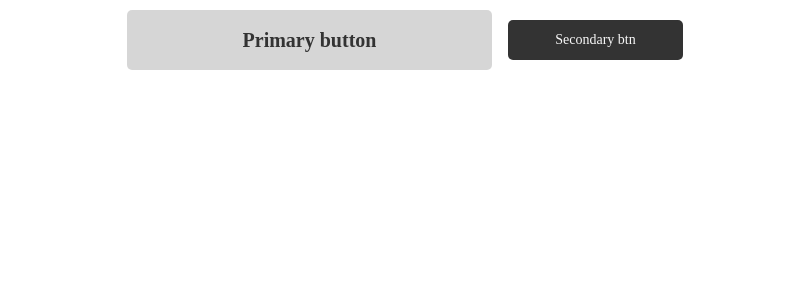
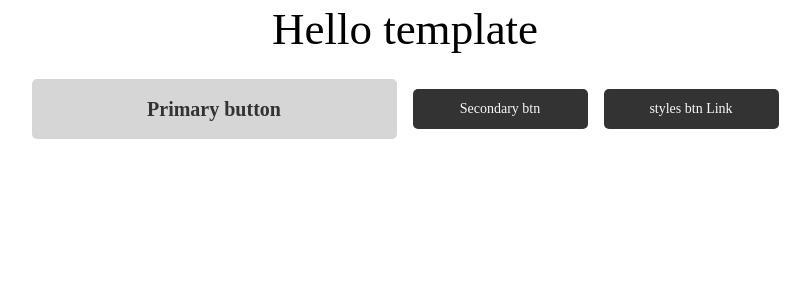
Before and after one commit to ZhuravelAndreyVladimirov/next-template, a Next.js app: page / in a window 1280 px wide. Shown: the top 300 px of the page, without its empty margins (235-1045 px from the left). Built offline with nearby package versions, Linux system fonts and the light colour scheme.

Commit message:
end config

```diff
--- a/src/app/page.tsx
+++ b/src/app/page.tsx
@@ -1,11 +1,22 @@
-import { PrimaryBtn, SecondaryBtn } from "@/ui";
-import { Button, Group } from "@mantine/core";
+import { CustomLink, PrimaryBtn, SecondaryBtn } from "@/ui";
+import { Flex, Group, Title } from "@mantine/core";
 
 export default function Home() {
   return (
-    <Group py={10} justify="center">
-      <PrimaryBtn variant="light">Primary button</PrimaryBtn>
-      <SecondaryBtn>Secondary btn</SecondaryBtn>
-    </Group>
+    <Flex gap={10} direction={"column"} justify="center" align={"center"}>
+      <Title order={1}>Hello template</Title>
+      <Group w={"100%"} py={{ base: 10, desktop: 20 }} justify="center">
+        <PrimaryBtn variant="light">Primary button</PrimaryBtn>
+        <SecondaryBtn>Secondary btn</SecondaryBtn>
+        <CustomLink
+          link={{
+            href: "https://tabler.io/docs/getting-started/download",
+            target: "_blank",
+          }}
+        >
+          styles btn Link
+        </CustomLink>
+      </Group>
+    </Flex>
   );
 }
--- a/src/providers/CustomMantineProvider.tsx
+++ b/src/providers/CustomMantineProvider.tsx
@@ -1,16 +1,16 @@
 "use client";
 
+import { ReactNode } from "react";
 import {
   createTheme,
   CSSVariablesResolver,
   MantineProvider,
   rem,
 } from "@mantine/core";
-import { ReactNode } from "react";
-import "@mantine/core/styles.css";
 import { roboto_reg } from "@/assets/font/fonts";
 import { ExtensionButton } from "@/extensions";
 
+import "@mantine/core/styles.layer.css";
 interface CustomMantineProviderProps {
   children: ReactNode;
 }
@@ -23,17 +23,20 @@ const theme = createTheme({
     laptop: "64em",
     desktop: "90em",
   },
+
   components: {
     Button: ExtensionButton,
   },
   headings: {
     fontFamily: roboto_reg.variable,
     fontWeight: "400",
+    sizes: {
+      h1: { fontSize: rem(45) },
+    },
   },
   fontSizes: {
     btn: rem(14),
   },
-
   luminanceThreshold: 1,
   defaultRadius: rem(5),
 });
--- a/src/ui/btn/types.ts
+++ b/src/ui/btn/types.ts
@@ -1,3 +1,5 @@
 import { ButtonProps } from "@mantine/core";
 
-export interface BtnProps extends Omit<ButtonProps, "size"> {}
+export interface BtnProps extends Omit<ButtonProps, "size" | "variant"> {
+  variant?: "white" | "light";
+}
--- a/src/ui/index.ts
+++ b/src/ui/index.ts
@@ -1,3 +1,6 @@
 export * from "./btn/primary-btn";
 export * from "./btn/secondary-btn";
+export * from "./link/CustomLink";
+
 export type { BtnProps } from "./btn/types";
+export type { CustomLinkProps } from "./link/types";
--- /dev/null
+++ b/src/ui/link/CustomLink.tsx
@@ -0,0 +1,15 @@
+"use client";
+
+import { Button } from "@mantine/core";
+import Link from "next/link";
+import { CustomLinkProps } from "./types";
+
+export const CustomLink = ({ link, ...props }: CustomLinkProps) => {
+  return (
+    <Button
+      size="sm"
+      {...props}
+      renderRoot={(_props) => <Link {...link} {..._props} />}
+    />
+  );
+};
--- /dev/null
+++ b/src/ui/link/types.ts
@@ -0,0 +1,11 @@
+import { LinkProps } from "next/link";
+import { BtnProps } from "../btn/types";
+import { HTMLAttributes, HTMLProps } from "react";
+
+interface AnchorProps extends LinkProps, HTMLAttributes<HTMLAnchorElement> {
+  target?: HTMLProps<HTMLAnchorElement>["target"];
+}
+
+export interface CustomLinkProps extends BtnProps {
+  link: AnchorProps;
+}
```
